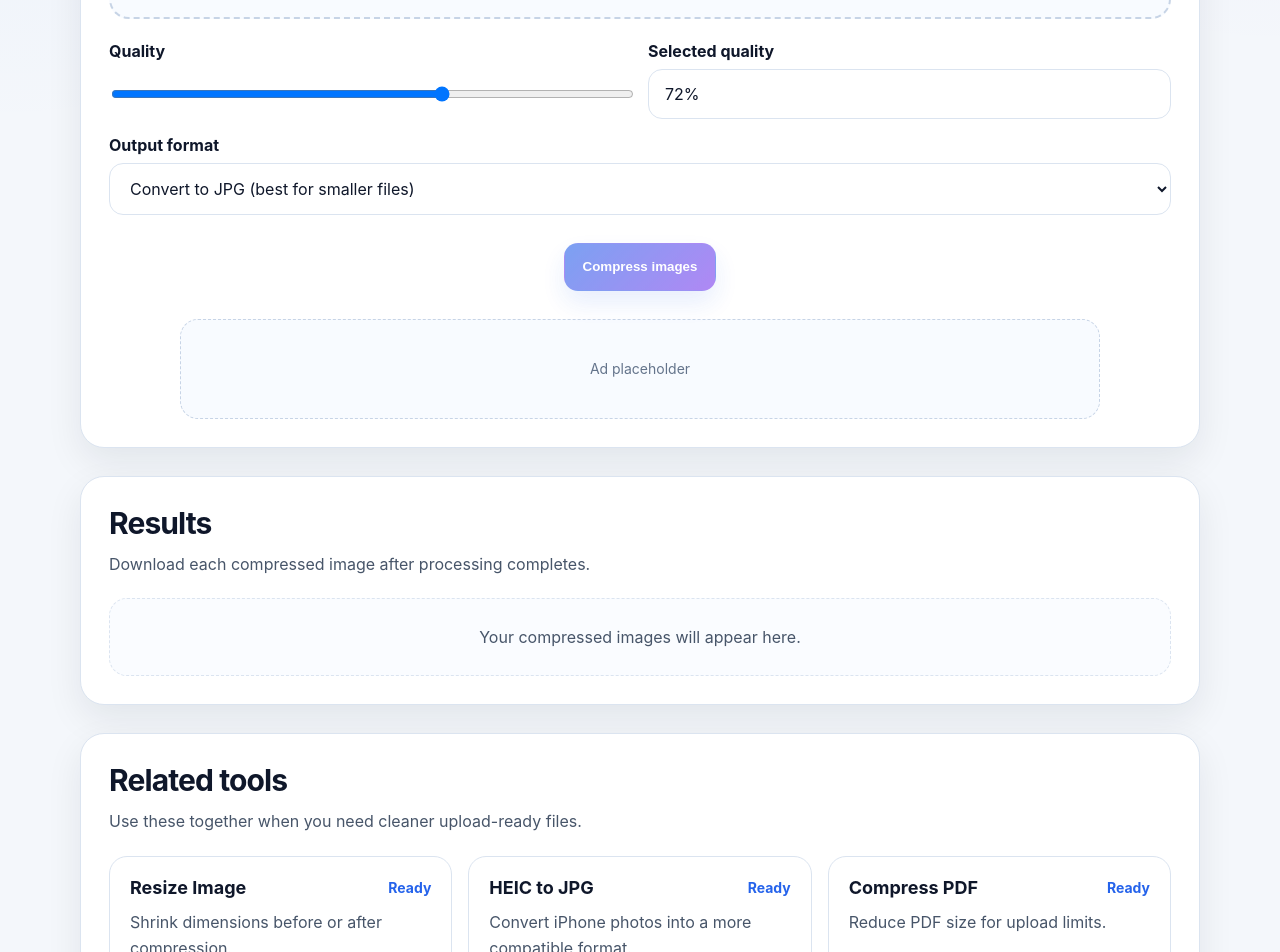
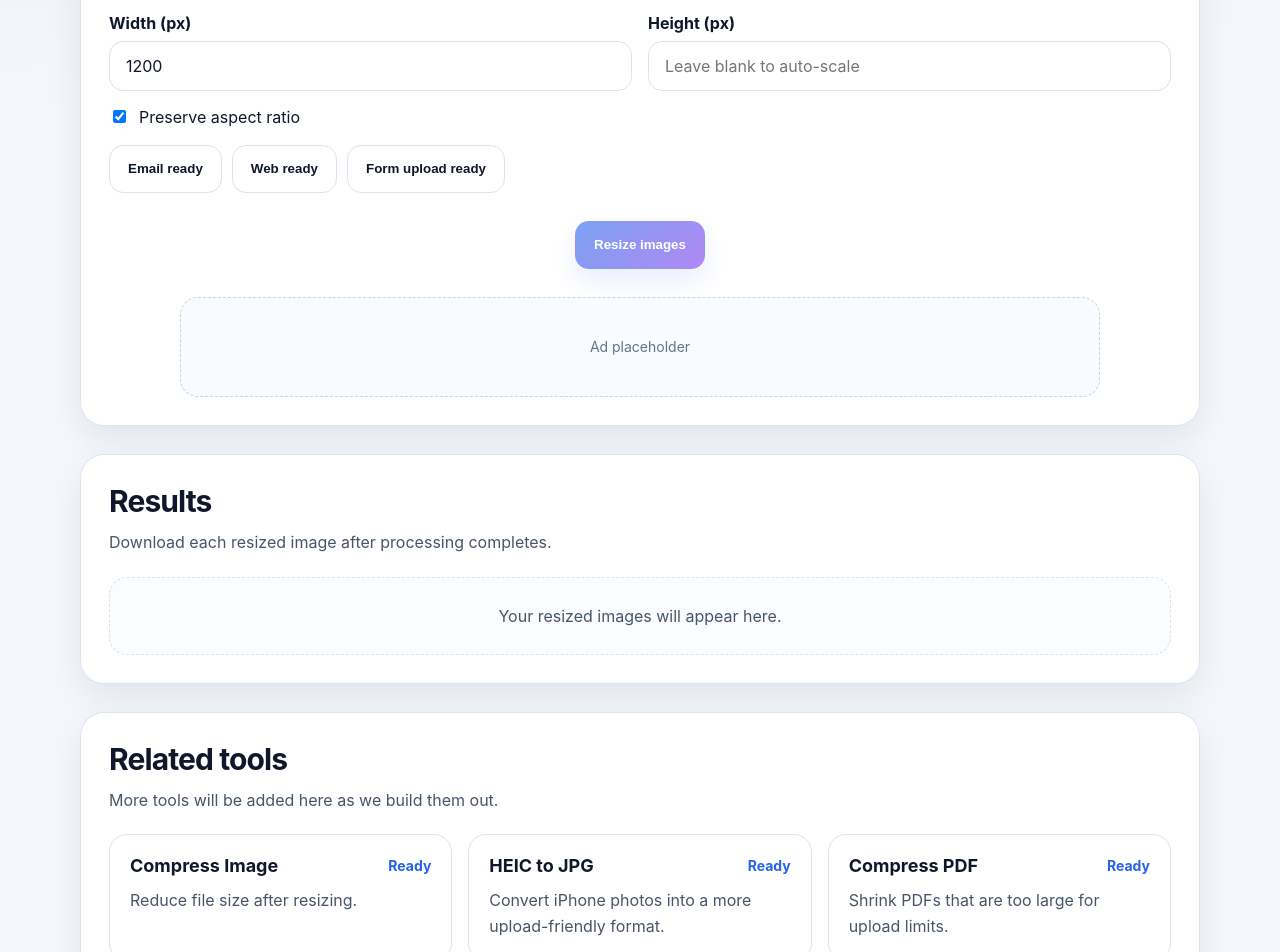
Before and after one commit to skaterdav21/uploadready, a Next.js app: page /compress-image in a window 1280 px wide. Shown: the part 420-1372 px from the top of the page. Built offline with nearby package versions, Linux system fonts and the light colour scheme.

Commit message:
Update page.tsx

```diff
--- a/app/compress-image/page.tsx
+++ b/app/compress-image/page.tsx
@@ -1,16 +1,22 @@
 "use client";
 
 import { useMemo, useRef, useState } from "react";
+import JSZip from "jszip";
 import LoadingOverlay from "../../components/LoadingOverlay";
 
 type OutputFile = {
   name: string;
   url: string;
+  width: number;
+  height: number;
   size: number;
-  originalSize: number;
 };
 
-type OutputFormat = "original" | "jpeg" | "webp";
+const presets = [
+  { label: "Email ready", width: 1200, height: 1200 },
+  { label: "Web ready", width: 1600, height: 1600 },
+  { label: "Form upload ready", width: 1000, height: 1000 },
+];
 
 function formatBytes(bytes: number) {
   if (bytes < 1024) return `${bytes} B`;
@@ -34,79 +40,96 @@ function loadImage(file: File): Promise<HTMLImageElement> {
   });
 }
 
-async function compressSingleImage(
+async function resizeSingleImage(
   file: File,
-  quality: number,
-  outputFormat: OutputFormat
+  maxWidth?: number,
+  maxHeight?: number,
+  preserveAspect = true
 ): Promise<OutputFile> {
   const img = await loadImage(file);
 
+  let targetWidth = maxWidth || img.width;
+  let targetHeight = maxHeight || img.height;
+
+  if (preserveAspect) {
+    const widthRatio = maxWidth ? maxWidth / img.width : Number.POSITIVE_INFINITY;
+    const heightRatio = maxHeight ? maxHeight / img.height : Number.POSITIVE_INFINITY;
+    const ratio = Math.min(widthRatio, heightRatio, 1);
+
+    targetWidth = Math.round(img.width * ratio);
+    targetHeight = Math.round(img.height * ratio);
+  } else {
+    targetWidth = maxWidth || img.width;
+    targetHeight = maxHeight || img.height;
+  }
+
   const canvas = document.createElement("canvas");
-  canvas.width = img.width;
-  canvas.height = img.height;
+  canvas.width = targetWidth;
+  canvas.height = targetHeight;
 
   const ctx = canvas.getContext("2d");
   if (!ctx) {
     throw new Error("Could not create canvas context.");
   }
 
-  if (outputFormat === "jpeg") {
-    ctx.fillStyle = "#ffffff";
-    ctx.fillRect(0, 0, canvas.width, canvas.height);
-  }
+  ctx.drawImage(img, 0, 0, targetWidth, targetHeight);
 
-  ctx.drawImage(img, 0, 0);
-
-  const lower = file.name.toLowerCase();
-
-  let mimeType = "image/jpeg";
-  let extension = "jpg";
-
-  if (outputFormat === "webp") {
-    mimeType = "image/webp";
-    extension = "webp";
-  } else if (outputFormat === "jpeg") {
-    mimeType = "image/jpeg";
-    extension = "jpg";
-  } else {
-    if (lower.endsWith(".png") || file.type === "image/png") {
-      mimeType = "image/png";
-      extension = "png";
-    } else if (lower.endsWith(".webp") || file.type === "image/webp") {
-      mimeType = "image/webp";
-      extension = "webp";
-    } else {
-      mimeType = "image/jpeg";
-      extension = "jpg";
-    }
-  }
+  const originalType = file.type || "image/jpeg";
+  const outputType =
+    originalType === "image/png"
+      ? "image/png"
+      : originalType === "image/webp"
+        ? "image/webp"
+        : "image/jpeg";
 
   const blob = await new Promise<Blob | null>((resolve) =>
-    canvas.toBlob(resolve, mimeType, mimeType === "image/png" ? undefined : quality)
+    canvas.toBlob(resolve, outputType, outputType === "image/png" ? undefined : 0.92)
   );
 
   if (!blob) {
-    throw new Error(`Could not compress image: ${file.name}`);
+    throw new Error(`Could not resize image: ${file.name}`);
   }
 
+  const extension =
+    outputType === "image/png" ? "png" : outputType === "image/webp" ? "webp" : "jpg";
+
   const baseName = file.name.replace(/\.[^.]+$/, "");
-  const outputName = `${baseName}-compressed.${extension}`;
+  const outputName = `${baseName}-${targetWidth}x${targetHeight}.${extension}`;
 
   return {
     name: outputName,
     url: URL.createObjectURL(blob),
+    width: targetWidth,
+    height: targetHeight,
     size: blob.size,
-    originalSize: file.size,
   };
 }
 
-export default function CompressImagePage() {
+async function downloadAllAsZip(results: OutputFile[], zipName: string) {
+  const zip = new JSZip();
+
+  for (const item of results) {
+    const response = await fetch(item.url);
+    const blob = await response.blob();
+    zip.file(item.name, blob);
+  }
+
+  const content = await zip.generateAsync({ type: "blob" });
+  const a = document.createElement("a");
+  a.href = URL.createObjectURL(content);
+  a.download = zipName;
+  a.click();
+}
+
+export default function ResizeImagePage() {
   const inputRef = useRef<HTMLInputElement | null>(null);
   const [files, setFiles] = useState<File[]>([]);
   const [previewUrls, setPreviewUrls] = useState<string[]>([]);
-  const [quality, setQuality] = useState<number>(0.72);
-  const [outputFormat, setOutputFormat] = useState<OutputFormat>("jpeg");
+  const [width, setWidth] = useState<string>("1200");
+  const [height, setHeight] = useState<string>("");
+  const [preserveAspect, setPreserveAspect] = useState(true);
   const [loading, setLoading] = useState(false);
+  const [zipLoading, setZipLoading] = useState(false);
   const [error, setError] = useState("");
   const [results, setResults] = useState<OutputFile[]>([]);
 
@@ -154,9 +177,22 @@ export default function CompressImagePage() {
     setPreviewUrls(accepted.map((file) => URL.createObjectURL(file)));
   }
 
-  async function runCompression() {
+  async function runResize() {
     if (files.length === 0) {
       setError("Add at least one image first.");
+      return;
+    }
+
+    const parsedWidth = width ? Number(width) : undefined;
+    const parsedHeight = height ? Number(height) : undefined;
+
+    if (!parsedWidth && !parsedHeight) {
+      setError("Enter a width, a height, or both.");
+      return;
+    }
+
+    if ((parsedWidth && parsedWidth <= 0) || (parsedHeight && parsedHeight <= 0)) {
+      setError("Width and height must be greater than 0.");
       return;
     }
 
@@ -167,15 +203,21 @@ export default function CompressImagePage() {
     try {
       const output: OutputFile[] = [];
       for (const file of files) {
-        const compressed = await compressSingleImage(file, quality, outputFormat);
-        output.push(compressed);
+        const resized = await resizeSingleImage(file, parsedWidth, parsedHeight, preserveAspect);
+        output.push(resized);
       }
       setResults(output);
     } catch (err) {
-      setError(err instanceof Error ? err.message : "Something went wrong while compressing.");
+      setError(err instanceof Error ? err.message : "Something went wrong while resizing.");
     } finally {
       setLoading(false);
     }
+  }
+
+  function applyPreset(preset: { width: number; height: number }) {
+    setWidth(String(preset.width));
+    setHeight(String(preset.height));
+    setPreserveAspect(true);
   }
 
   function downloadFile(url: string, filename: string) {
@@ -185,16 +227,26 @@ export default function CompressImagePage() {
     a.click();
   }
 
+  async function handleZipDownload() {
+    try {
+      setZipLoading(true);
+      await downloadAllAsZip(results, "uploadready-resized-images.zip");
+    } finally {
+      setZipLoading(false);
+    }
+  }
+
   return (
     <main className="page">
-      {loading && <LoadingOverlay text="Compressing images..." />}
+      {loading && <LoadingOverlay text="Resizing images..." />}
+      {zipLoading && <LoadingOverlay text="Creating ZIP download..." />}
 
       <section className="section">
         <div className="section-head">
-          <h1>Compress Image</h1>
+          <h1>Resize Image</h1>
           <p>
-            Reduce image file size in your browser so uploads stop failing. For screenshots
-            and PNG files, converting to JPG usually gives much smaller results.
+            Resize JPG, PNG, and WebP images right in your browser. Great for forms,
+            websites, email attachments, and portals with upload limits.
           </p>
         </div>
 
@@ -231,45 +283,61 @@ export default function CompressImagePage() {
 
         <div className="tool-controls">
           <div className="form-row">
-            <label htmlFor="quality">Quality</label>
+            <label htmlFor="width">Width (px)</label>
             <input
-              id="quality"
-              type="range"
-              min="0.3"
-              max="0.95"
-              step="0.01"
-              value={quality}
-              onChange={(e) => setQuality(Number(e.target.value))}
+              id="width"
+              type="number"
+              min="1"
+              value={width}
+              onChange={(e) => setWidth(e.target.value)}
+              placeholder="1200"
             />
           </div>
 
           <div className="form-row">
-            <label>Selected quality</label>
-            <input value={`${Math.round(quality * 100)}%`} readOnly />
+            <label htmlFor="height">Height (px)</label>
+            <input
+              id="height"
+              type="number"
+              min="1"
+              value={height}
+              onChange={(e) => setHeight(e.target.value)}
+              placeholder="Leave blank to auto-scale"
+            />
           </div>
 
-          <div className="form-row" style={{ gridColumn: "1 / -1" }}>
-            <label htmlFor="format">Output format</label>
-            <select
-              id="format"
-              value={outputFormat}
-              onChange={(e) => setOutputFormat(e.target.value as OutputFormat)}
+          <div className="toggle-row">
+            <input
+              id="preserve"
+              type="checkbox"
+              checked={preserveAspect}
+              onChange={(e) => setPreserveAspect(e.target.checked)}
+            />
+            <label htmlFor="preserve">Preserve aspect ratio</label>
+          </div>
+        </div>
+
+        <div className="preset-row">
+          {presets.map((preset) => (
+            <button
+              key={preset.label}
+              type="button"
+              className="btn btn-secondary"
+              onClick={() => applyPreset(preset)}
             >
-              <option value="jpeg">Convert to JPG (best for smaller files)</option>
-              <option value="webp">Convert to WebP</option>
-              <option value="original">Keep original format</option>
-            </select>
-          </div>
+              {preset.label}
+            </button>
+          ))}
         </div>
 
         <div className="hero-actions">
           <button
             type="button"
             className="btn btn-primary"
-            onClick={runCompression}
+            onClick={runResize}
             disabled={loading || files.length === 0}
           >
-            {loading ? "Compressing..." : "Compress images"}
+            {loading ? "Resizing..." : "Resize images"}
           </button>
         </div>
 
@@ -281,26 +349,31 @@ export default function CompressImagePage() {
       <section className="section">
         <div className="section-head">
           <h2>Results</h2>
-          <p>Download each compressed image after processing completes.</p>
+          <p>Download each resized image after processing completes.</p>
         </div>
 
         {results.length === 0 ? (
-          <div className="empty-state">Your compressed images will appear here.</div>
+          <div className="empty-state">Your resized images will appear here.</div>
         ) : (
-          <div className="results-list">
-            {results.map((item) => {
-              const saved = item.originalSize - item.size;
-              const percent =
-                item.originalSize > 0
-                  ? Math.round((saved / item.originalSize) * 100)
-                  : 0;
+          <>
+            <div className="hero-actions hero-actions-left">
+              <button
+                type="button"
+                className="btn btn-secondary"
+                onClick={handleZipDownload}
+                disabled={zipLoading}
+              >
+                {zipLoading ? "Creating ZIP..." : "Download all as ZIP"}
+              </button>
+            </div>
 
-              return (
+            <div className="results-list">
+              {results.map((item) => (
                 <div key={item.url} className="result-card">
                   <div>
                     <h3>{item.name}</h3>
                     <p>
-                      Before: {formatBytes(item.originalSize)} • After: {formatBytes(item.size)} • Saved: {percent}%
+                      {item.width} × {item.height} • {formatBytes(item.size)}
                     </p>
                   </div>
 
@@ -312,25 +385,25 @@ export default function CompressImagePage() {
                     Download
                   </button>
                 </div>
-              );
-            })}
-          </div>
+              ))}
+            </div>
+          </>
         )}
       </section>
 
       <section className="section">
         <div className="section-head">
           <h2>Related tools</h2>
-          <p>Use these together when you need cleaner upload-ready files.</p>
+          <p>More tools will be added here as we build them out.</p>
         </div>
 
         <div className="card-grid">
-          <a className="tool-card" href="/resize-image">
+          <a className="tool-card" href="/compress-image">
             <div className="tool-card-top">
-              <h3>Resize Image</h3>
+              <h3>Compress Image</h3>
               <span>Ready</span>
             </div>
-            <p>Shrink dimensions before or after compression.</p>
+            <p>Reduce file size after resizing.</p>
           </a>
 
           <a className="tool-card" href="/heic-to-jpg">
@@ -338,7 +411,7 @@ export default function CompressImagePage() {
               <h3>HEIC to JPG</h3>
               <span>Ready</span>
             </div>
-            <p>Convert iPhone photos into a more compatible format.</p>
+            <p>Convert iPhone photos into a more upload-friendly format.</p>
           </a>
 
           <a className="tool-card" href="/compress-pdf">
@@ -346,7 +419,7 @@ export default function CompressImagePage() {
               <h3>Compress PDF</h3>
               <span>Ready</span>
             </div>
-            <p>Reduce PDF size for upload limits.</p>
+            <p>Shrink PDFs that are too large for upload limits.</p>
           </a>
         </div>
       </section>
```
